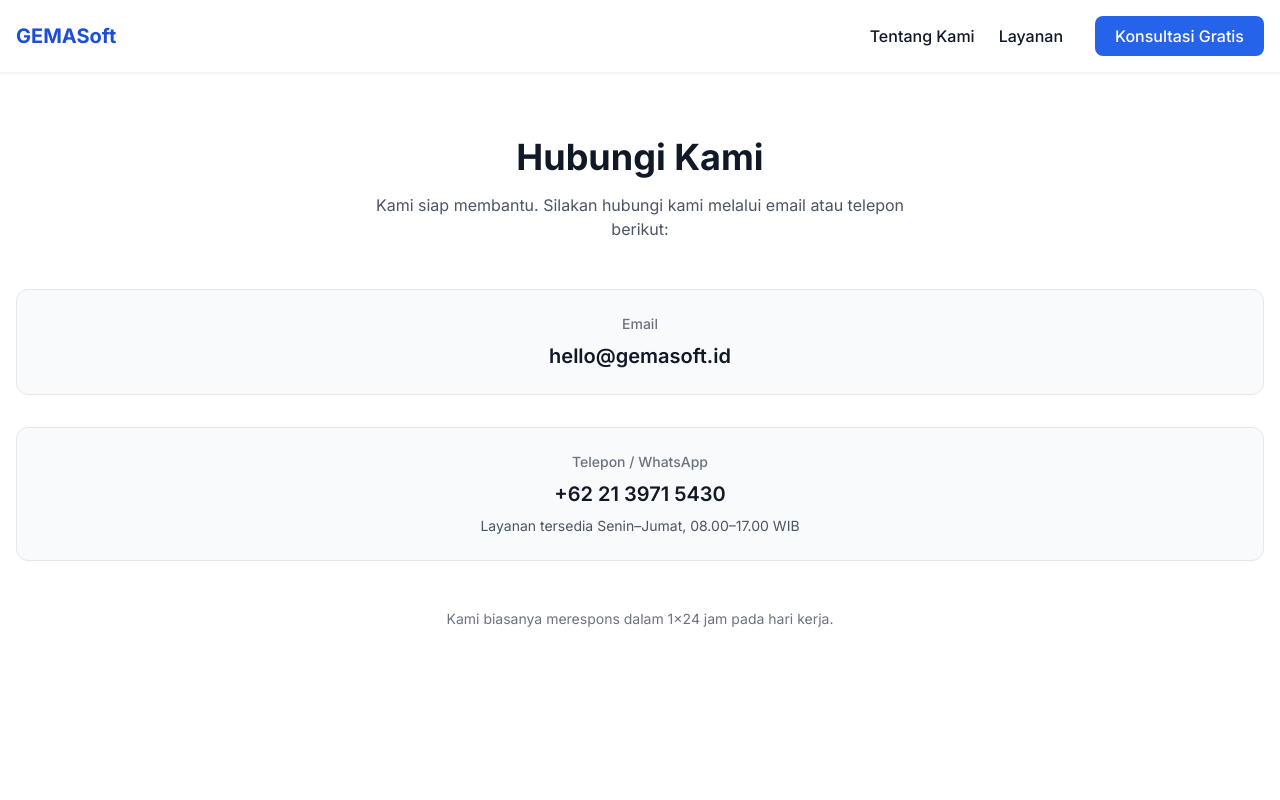
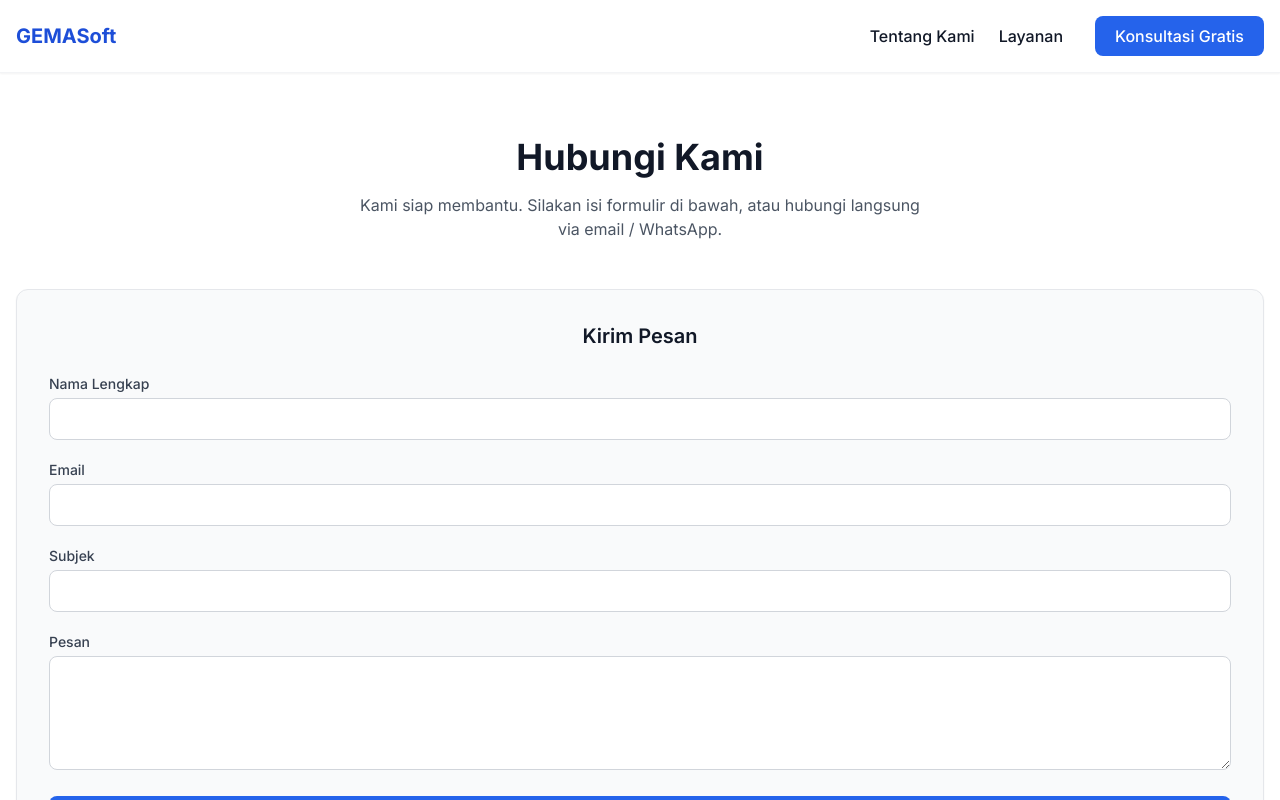
Before and after one commit to GXT-Indonesia/webgs, a Next.js app: page /contact in a window 1280 px wide. Shown: the top 800 px of the page. Built offline with nearby package versions, Linux system fonts and the light colour scheme.

Commit message:
update contact

```diff
--- /dev/null
+++ b/src/app/api/contact/route.ts
@@ -0,0 +1,50 @@
+// src/app/api/contact/route.ts
+import { Resend } from "resend";
+import { NextRequest, NextResponse } from "next/server";
+
+const resend = new Resend(process.env.RESEND_API_KEY);
+
+export async function POST(request: NextRequest) {
+  try {
+    const { name, email, subject, message } = await request.json();
+
+    // Validasi dasar
+    if (!name || !email || !subject || !message) {
+      return NextResponse.json(
+        { error: "Semua field wajib diisi." },
+        { status: 400 }
+      );
+    }
+
+    // Kirim email via Resend
+    const { data, error } = await resend.emails.send({
+      from: "Kontak <contact@gemasoft.id>", // ✅ pastikan sudah diverifikasi di Resend
+      to: "hello@gemasoft.id",
+      subject: `[Kontak Website] ${subject}`,
+      reply_to: email,
+      text: `Dari: ${name} (${email})\n\n${message}`,
+      html: `<p><strong>Nama:</strong> ${name}</p>
+             <p><strong>Email:</strong> <a href="mailto:${email}">${email}</a></p>
+             <hr/>
+             <p><strong>Pesan:</strong></p>
+             <p>${message.replace(/\n/g, "<br/>")}</p>`,
+    });
+
+    if (error) {
+      console.error("Resend error:", error);
+      return NextResponse.json(
+        { error: "Gagal mengirim email." },
+        { status: 500 }
+      );
+    }
+
+    return NextResponse.json({ success: true, id: data?.id }, { status: 200 });
+
+  } catch (err) {
+    console.error("Unexpected error:", err);
+    return NextResponse.json(
+      { error: "Terjadi kesalahan internal." },
+      { status: 500 }
+    );
+  }
+}
--- a/src/app/contact/page.tsx
+++ b/src/app/contact/page.tsx
@@ -1,13 +1,144 @@
+"use client";
+
+import { useState } from "react";
+
 export default function Contact() {
+  const [formState, setFormState] = useState({
+    name: "",
+    email: "",
+    subject: "",
+    message: "",
+  });
+  const [isSubmitting, setIsSubmitting] = useState(false);
+  const [submitStatus, setSubmitStatus] = useState<"idle" | "success" | "error">("idle");
+
+  const handleChange = (e: React.ChangeEvent<HTMLInputElement | HTMLTextAreaElement>) => {
+    const { name, value } = e.target;
+    setFormState((prev) => ({ ...prev, [name]: value }));
+  };
+
+  const handleSubmit = async (e: React.FormEvent) => {
+    e.preventDefault();
+    setIsSubmitting(true);
+    setSubmitStatus("idle");
+
+    try {
+      const res = await fetch("/api/contact", {
+        method: "POST",
+        headers: { "Content-Type": "application/json" },
+        body: JSON.stringify(formState),
+      });
+
+      if (res.ok) {
+        setSubmitStatus("success");
+        setFormState({ name: "", email: "", subject: "", message: "" });
+      } else {
+        setSubmitStatus("error");
+      }
+    } catch {
+      setSubmitStatus("error");
+    } finally {
+      setIsSubmitting(false);
+    }
+  };
+
   return (
     <div className="min-h-screen bg-white py-16">
-      <div className="container mx-auto px-4 max-w-2xl text-center">
-        <h1 className="text-3xl md:text-4xl font-bold text-gray-900 mb-4">Hubungi Kami</h1>
-        <p className="text-gray-600 mb-12 max-w-xl mx-auto">
-          Kami siap membantu. Silakan hubungi kami melalui email atau telepon berikut:
-        </p>
+      <div className="container mx-auto px-4 max-w-2xl">
+        <div className="text-center mb-12">
+          <h1 className="text-3xl md:text-4xl font-bold text-gray-900 mb-4">Hubungi Kami</h1>
+          <p className="text-gray-600 max-w-xl mx-auto">
+            Kami siap membantu. Silakan isi formulir di bawah, atau hubungi langsung via email / WhatsApp.
+          </p>
+        </div>
 
-        <div className="space-y-8">
+        {/* Form Kontak */}
+        <div className="mb-16 bg-gray-50 rounded-xl border border-gray-200 p-6 md:p-8 shadow-sm">
+          <h2 className="text-xl font-semibold text-gray-900 mb-6 text-center">Kirim Pesan</h2>
+          <form onSubmit={handleSubmit} className="space-y-5">
+            <div>
+              <label htmlFor="name" className="block text-sm font-medium text-gray-700 mb-1">
+                Nama Lengkap
+              </label>
+              <input
+                id="name"
+                name="name"
+                type="text"
+                required
+                value={formState.name}
+                onChange={handleChange}
+                className="w-full px-4 py-2 border border-gray-300 rounded-lg focus:ring-2 focus:ring-blue-500 focus:border-blue-500"
+              />
+            </div>
+
+            <div>
+              <label htmlFor="email" className="block text-sm font-medium text-gray-700 mb-1">
+                Email
+              </label>
+              <input
+                id="email"
+                name="email"
+                type="email"
+                required
+                value={formState.email}
+                onChange={handleChange}
+                className="w-full px-4 py-2 border border-gray-300 rounded-lg focus:ring-2 focus:ring-blue-500 focus:border-blue-500"
+              />
+            </div>
+
+            <div>
+              <label htmlFor="subject" className="block text-sm font-medium text-gray-700 mb-1">
+                Subjek
+              </label>
+              <input
+                id="subject"
+                name="subject"
+                type="text"
+                required
+                value={formState.subject}
+                onChange={handleChange}
+                className="w-full px-4 py-2 border border-gray-300 rounded-lg focus:ring-2 focus:ring-blue-500 focus:border-blue-500"
+              />
+            </div>
+
+            <div>
+              <label htmlFor="message" className="block text-sm font-medium text-gray-700 mb-1">
+                Pesan
+              </label>
+              <textarea
+                id="message"
+                name="message"
+                rows={4}
+                required
+                value={formState.message}
+                onChange={handleChange}
+                className="w-full px-4 py-2 border border-gray-300 rounded-lg focus:ring-2 focus:ring-blue-500 focus:border-blue-500"
+              />
+            </div>
+
+            {submitStatus === "success" && (
+              <p className="text-green-600 text-sm font-medium">✅ Pesan berhasil dikirim. Terima kasih!</p>
+            )}
+            {submitStatus === "error" && (
+              <p className="text-red-600 text-sm font-medium">
+                ❌ Gagal mengirim pesan. Silakan coba lagi atau hubungi via email.
+              </p>
+            )}
+
+            <button
+              type="submit"
+              disabled={isSubmitting}
+              className={`w-full py-3 px-4 rounded-lg font-medium text-white ${
+                isSubmitting ? "bg-blue-400 cursor-not-allowed" : "bg-blue-600 hover:bg-blue-700"
+              } transition`}
+            >
+              {isSubmitting ? "Mengirim…" : "Kirim Pesan"}
+            </button>
+          </form>
+        </div>
+
+        {/* Info Kontak Alternatif */}
+        <div className="space-y-6">
           {/* Email */}
           <div className="p-6 bg-gray-50 rounded-xl border border-gray-200">
             <div className="text-gray-500 mb-2 text-sm font-medium">Email</div>
@@ -19,7 +150,7 @@ export default function Contact() {
             </a>
           </div>
 
-          {/* Telepon */}
+          {/* Telepon / WhatsApp */}
           <div className="p-6 bg-gray-50 rounded-xl border border-gray-200">
             <div className="text-gray-500 mb-2 text-sm font-medium">Telepon / WhatsApp</div>
             <a
@@ -28,7 +159,7 @@ export default function Contact() {
               rel="noopener noreferrer"
               className="text-xl font-semibold text-gray-900 hover:text-green-600 transition flex items-center justify-center gap-2"
             >
-              <span>+62 21 3971 5430</span>
+              +62 812-3456-7890
             </a>
             <p className="mt-2 text-gray-600 text-sm">
               Layanan tersedia Senin–Jumat, 08.00–17.00 WIB
@@ -36,7 +167,7 @@ export default function Contact() {
           </div>
         </div>
 
-        <div className="mt-12 text-gray-500 text-sm">
+        <div className="mt-8 text-gray-500 text-sm text-center">
           <p>Kami biasanya merespons dalam 1×24 jam pada hari kerja.</p>
         </div>
       </div>
```
